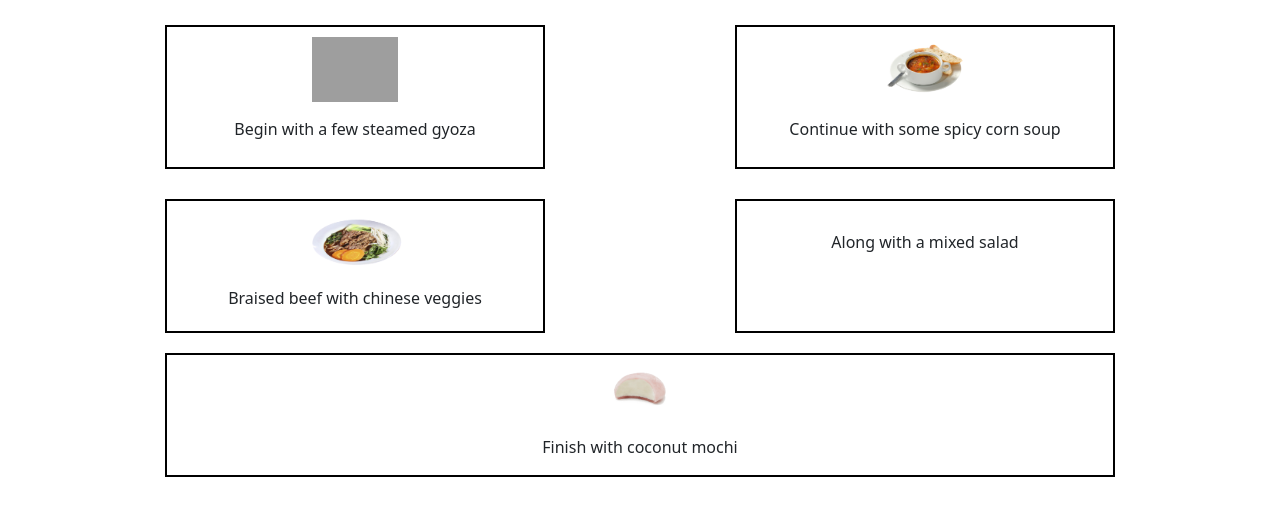
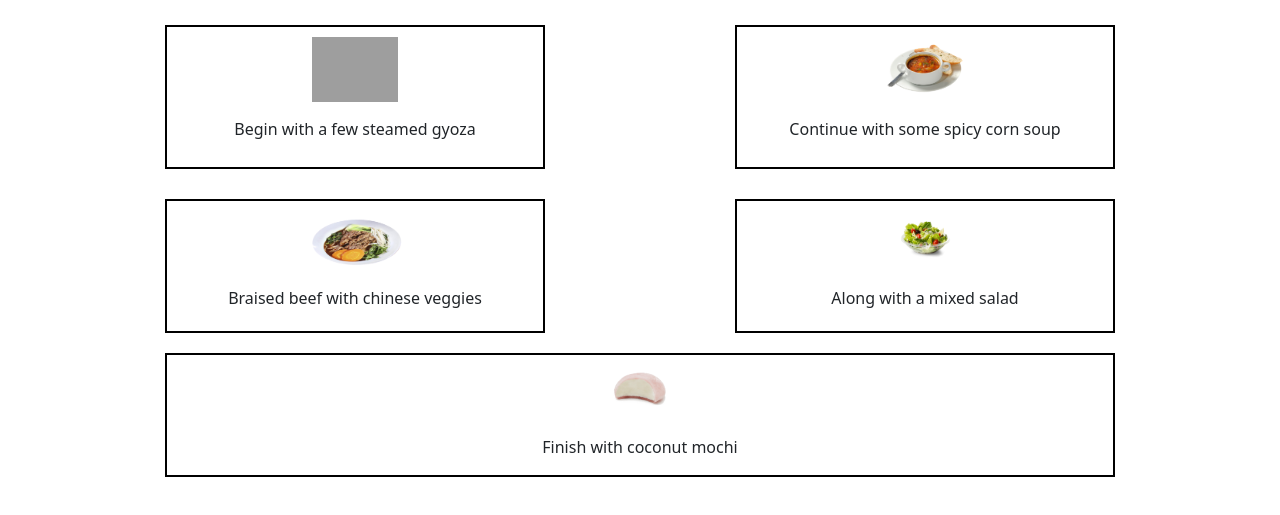
Before and after one commit to iugithub24/bootStrap_intro, a plain HTML site: page index.html in a window 1280 px wide. Shown: the part 85-600 px from the top of the page. Drawn offline with nearby package versions, Linux system fonts and the light colour scheme; the site is published under a folder, as on GitHub Pages, so addresses that start at the root find nothing.

Commit message:
second commit

```diff
--- a/index.html
+++ b/index.html
@@ -68,7 +68,7 @@
             </div>
 
             <div class="col-4 col-sm-4 col-md-5 col-lg-4" style="border: 2px solid black; padding: 5px; margin-block: 20px; text-align: center;">
-                <img src="/assets/salad.png" alt="">
+                <img src="./assets/salad.png" alt="">
                 <p>Along with a mixed salad</p>
             </div>
 
```
Also changed, not shown: assets/dumplings.jpeg (deleted), 1 other file.
